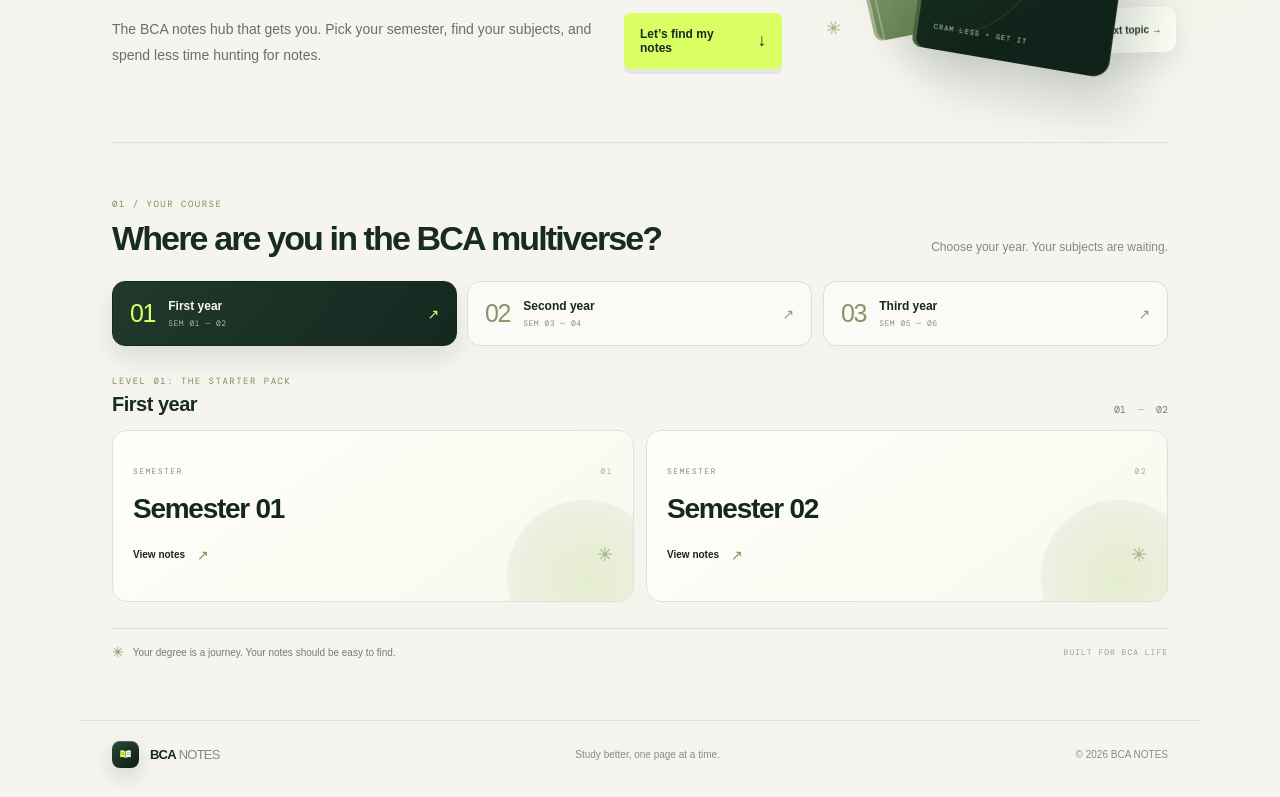
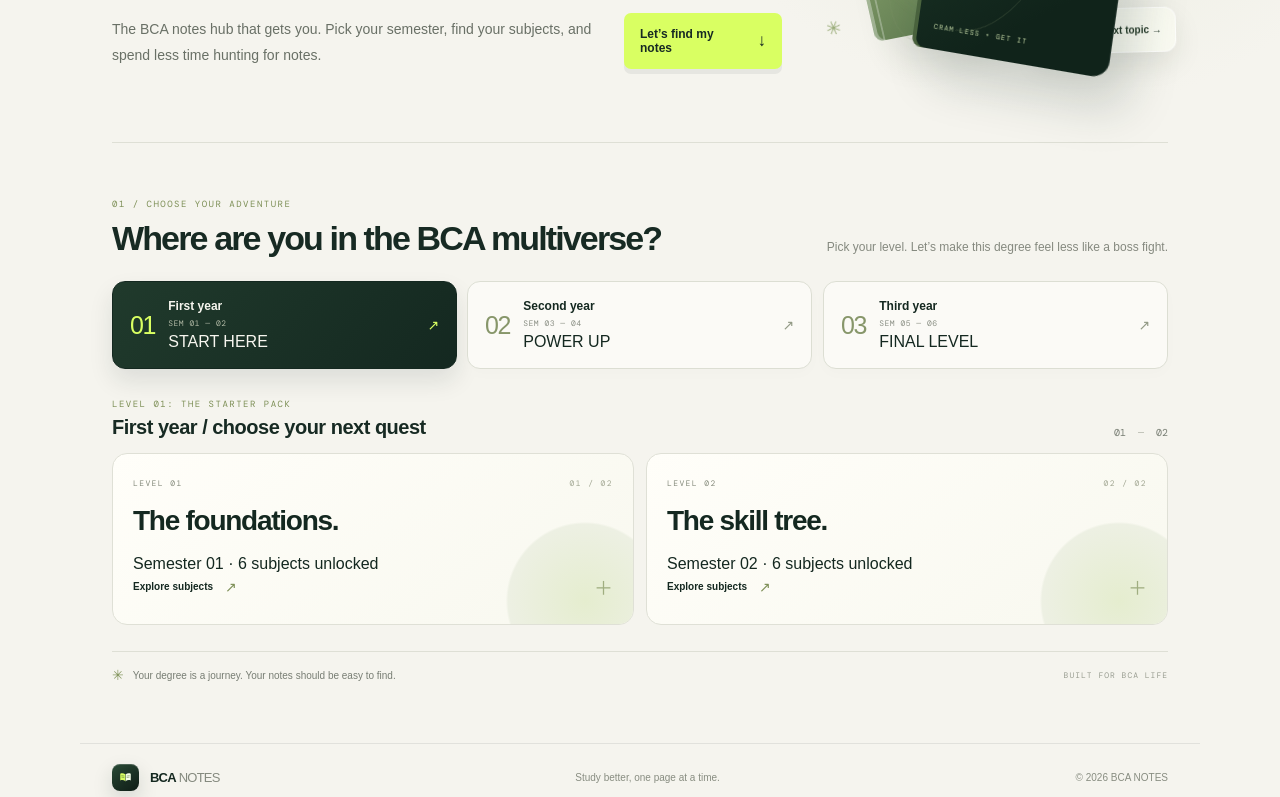
Before and after one commit to nityansh19/BCA-NOTES, a React (Vite) app: page / in a window 1280 px wide. Shown: the part 423-1220 px from the top of the page. Built offline with nearby package versions, Linux system fonts and the light colour scheme.

Commit message:
Turn semester cards into interactive game-level explorer

```diff
--- a/src/App.jsx
+++ b/src/App.jsx
@@ -30,6 +30,8 @@ export default function App() {
   const [darkMode, setDarkMode] = useState(false);
   const [activeSubject, setActiveSubject] = useState(null);
   const selectedYear = years.find((year) => year.id === activeYear);
+  const knownSemesterCount = (semester) => semester === 1 || semester === 2 ? 6 : null;
+  const semesterLabel = (semester) => knownSemesterCount(semester) ? '6 subjects unlocked' : 'Subject list in progress';
 
   return <div className={`site-shell ${darkMode ? "dark-mode" : ""}`} id="top">
     <header className="topbar">
@@ -49,19 +51,21 @@ export default function App() {
         <div className="hero-visual" aria-hidden="true"><div className="visual-orbit orbit-one"></div><div className="visual-orbit orbit-two"></div><div className="visual-glow"></div><div className="floating-book book-back"><span className="book-line"></span><span className="book-line short"></span><span className="book-symbol">∑</span></div><div className="floating-book book-front"><span className="book-label">BCA / NOTES</span><span className="book-title">Make room<br/>for the<br/>aha! moment.</span><span className="book-line"></span><span className="book-line short"></span><span className="book-footer">CRAM LESS • GET IT</span></div><div className="float-chip chip-one"><span>✳</span> 6 semesters. One hub.</div><div className="float-chip chip-two"><span>↗</span> Your next topic →</div><div className="visual-spark spark-one">✦</div><div className="visual-spark spark-two">✳</div></div>
       </section>
       <section className="browse-section" id="browse">
-        <div className="section-heading"><div><span className="section-index">01 / YOUR COURSE</span><h2>Where are you in the BCA multiverse?</h2></div><p>Choose your year. Your subjects are waiting.</p></div>
+        <div className="section-heading"><div><span className="section-index">01 / CHOOSE YOUR ADVENTURE</span><h2>Where are you in the BCA multiverse?</h2></div><p>Pick your level. Let’s make this degree feel less like a boss fight.</p></div>
         <div className="year-tabs" role="tablist" aria-label="BCA year">
           {years.map((year) => <button key={year.id} role="tab" aria-selected={activeYear === year.id} className={`year-tab ${activeYear === year.id ? 'active' : ''}`} onClick={() => { setActiveYear(year.id); setActiveSemester(null); setActiveSubject(null); }}>
-            <span className="tab-number">0{year.id}</span><span className="tab-text"><strong>{year.title}</strong><small>{year.range}</small></span><span className="tab-arrow">↗</span>
+            <span className="tab-number">0{year.id}</span><span className="tab-text"><strong>{year.title}</strong><small>{year.range}</small><span className="year-tag">{year.id === 1 ? "START HERE" : year.id === 2 ? "POWER UP" : "FINAL LEVEL"}</span></span><span className="tab-arrow">↗</span>
           </button>)}
         </div>
         <div className="semester-area">
-          <div className="semester-heading"><div><span className="section-index">{selectedYear.tag}</span><h3>{selectedYear.title}</h3></div><span className="semester-total">0{selectedYear.semesters[0]} <i>—</i> 0{selectedYear.semesters[1]}</span></div>
+          <div className="semester-heading"><div><span className="section-index">{selectedYear.tag}</span><h3>{selectedYear.title} <span className="heading-aside">/ choose your next quest</span></h3></div><span className="semester-total">0{selectedYear.semesters[0]} <i>—</i> 0{selectedYear.semesters[1]}</span></div>
           <div className="semester-grid">
             {selectedYear.semesters.map((semester, index) => <button key={semester} className={`semester-card ${activeSemester === semester ? 'selected' : ''}`} onClick={() => { setActiveSemester(activeSemester === semester ? null : semester); setActiveSubject(null); }}>
-              <span className="semester-card-top"><span>SEMESTER</span><span>0{index + 1}</span></span>
-              <span className="semester-card-title">Semester {String(semester).padStart(2, '0')}</span>
-              <span className="semester-card-bottom"><span>{activeSemester === semester ? 'Selected' : 'View notes'} <span className="arrow">↗</span></span><span className="semester-symbol">✳</span></span>
+              <span className="semester-card-top"><span className="level-pill"><span className="level-dot"></span> LEVEL 0{semester}</span><span className="semester-card-index">0{index + 1} / 02</span></span>
+              <span className="semester-card-title">{semester === 1 ? "The foundations." : semester === 2 ? "The skill tree." : semester === 3 ? "The next chapter." : semester === 4 ? "The upgrade." : semester === 5 ? "The endgame." : "The final level."}</span>
+              <span className="semester-subtitle">Semester {String(semester).padStart(2, '0')} · {semesterLabel(semester)}</span>
+              <span className="level-track" aria-hidden="true"><span style={{ width: knownSemesterCount(semester) ? '100%' : '34%' }} /></span>
+              <span className="semester-card-bottom"><span>{activeSemester === semester ? 'Quest selected ✓' : 'Explore subjects'} <span className="arrow">↗</span></span><span className="semester-symbol">{activeSemester === semester ? "✦" : "＋"}</span></span>
             </button>)}
           </div>
           {activeSemester && <div className="subjects-panel" id={`semester-${activeSemester}`}>
```
